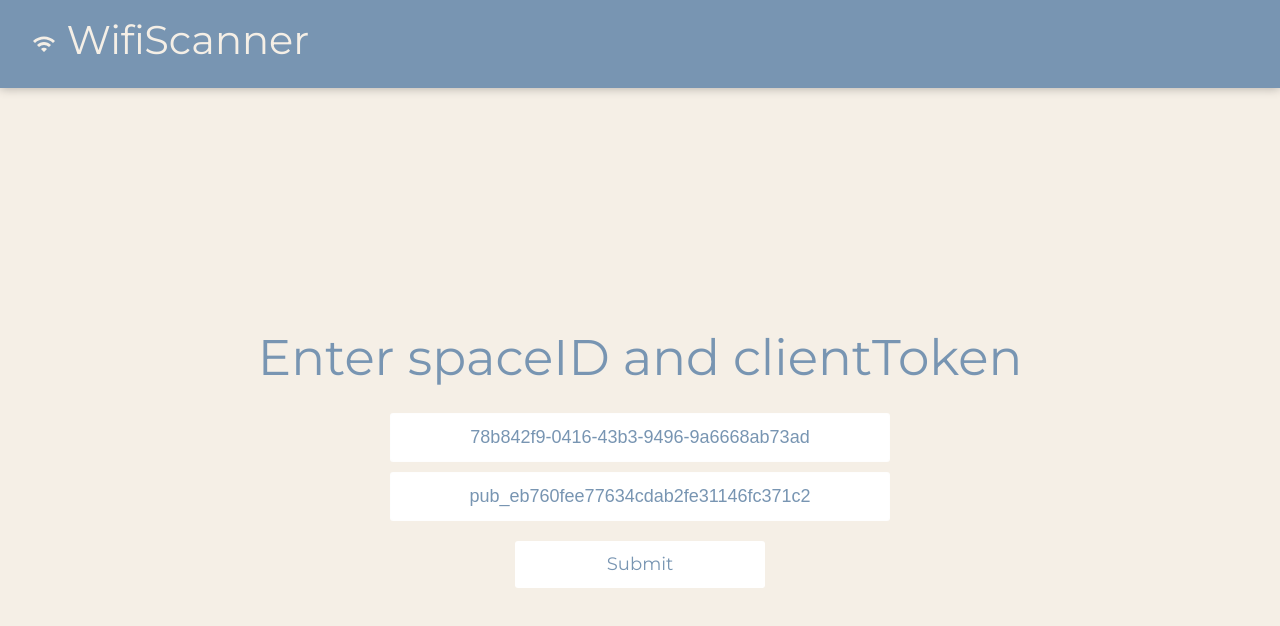
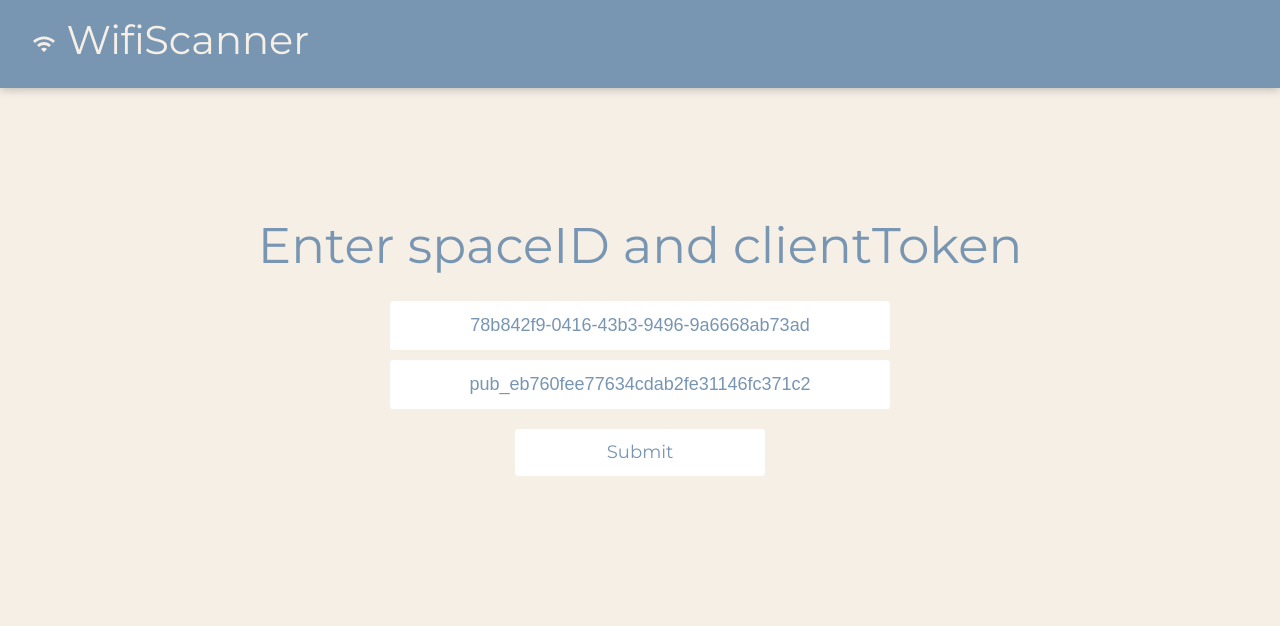
Before and after one commit to amalolepszy/WiFiScanner, a React (Create React App) app in the folder frontend/: page / in a window 1280 px wide. Shown: the top 626 px of the page. Built offline with nearby package versions, Linux system fonts and the light colour scheme.

Commit message:
Fetch data every 5 seconds

```diff
--- a/frontend/public/styles.css
+++ b/frontend/public/styles.css
@@ -27,7 +27,8 @@ header {
 }
 
 .login-container {
-  margin-top: 15rem;
+  margin: auto;
+  margin-top: 10%;
 }
 
 .container-fluid{
--- a/frontend/src/components/AddTransmitters.jsx
+++ b/frontend/src/components/AddTransmitters.jsx
@@ -30,7 +30,7 @@ export default function AddTransmitters(props) {
         newData.push(initialTransmitters[i - 1]);
       }
     }
-    // console.log(newData);
+    console.log(newData);
     setTransmitters(newData);
   };
 
@@ -78,9 +78,17 @@ export default function AddTransmitters(props) {
     evolve({ position: { elevation: noElevationIn2D } })
   );
 
-  // fetch transmitter data
+  // // fetch transmitter data
+  // useEffect(() => {
+  //   fetchTransmitters();
+  // }, []);
+
+  //fetch transmitter data every time interval
   useEffect(() => {
-    fetchTransmitters();
+    const interval = setInterval(() => {
+      fetchTransmitters();
+    }, 5000); //refresh every 5 sec
+    return () => clearInterval(interval);
   }, []);
 
   // render elements
@@ -109,9 +117,9 @@ export default function AddTransmitters(props) {
       tooltip: (d) => {
         return "Transmitter-" + d.transmitterId + " RSSI: " + d.rssi;
       },
-      onDrop: ({data, position}) => {
+      onDrop: ({ data, position }) => {
         handleUpdatePosition(data.transmitterId - 1, position);
-      }
+      },
     });
   }, [space, transmitterPos, autoElevation]);
 
```
